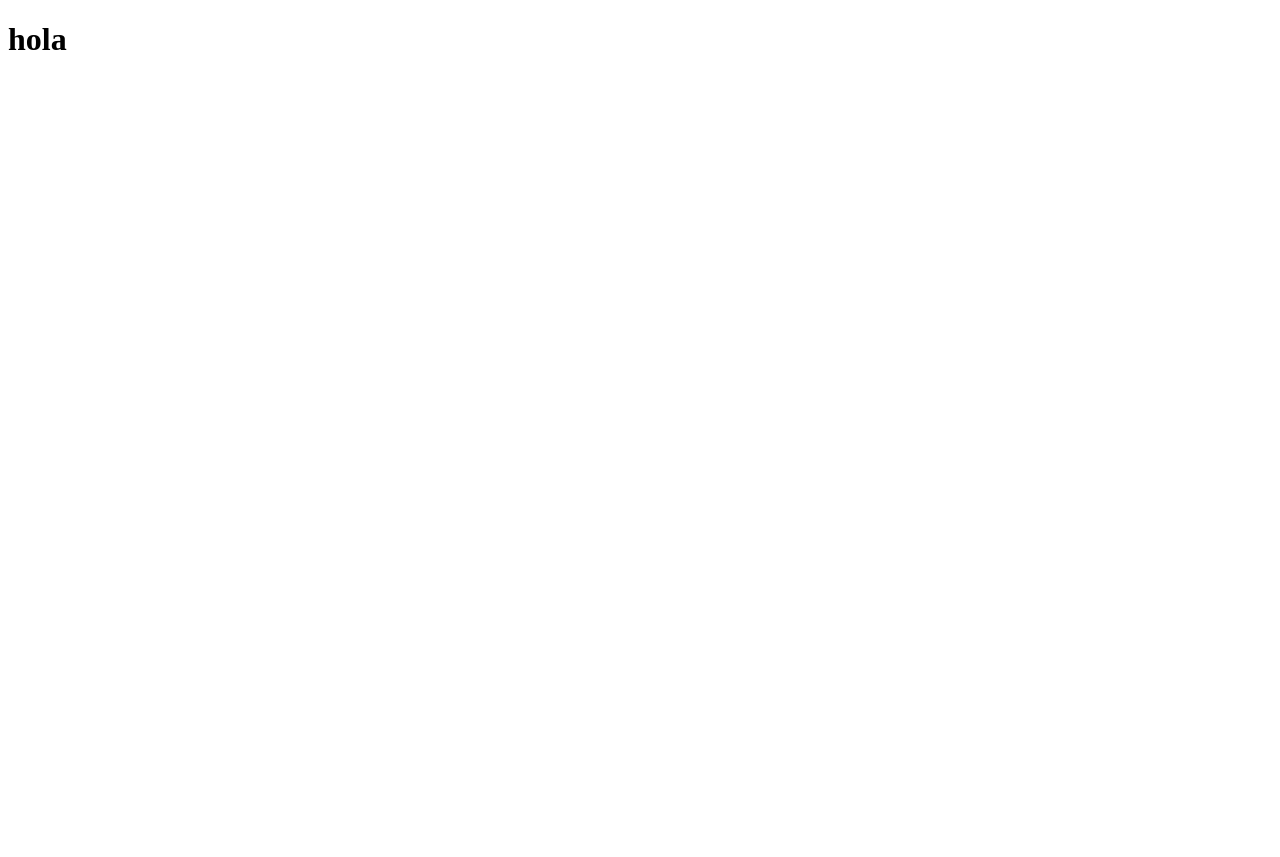
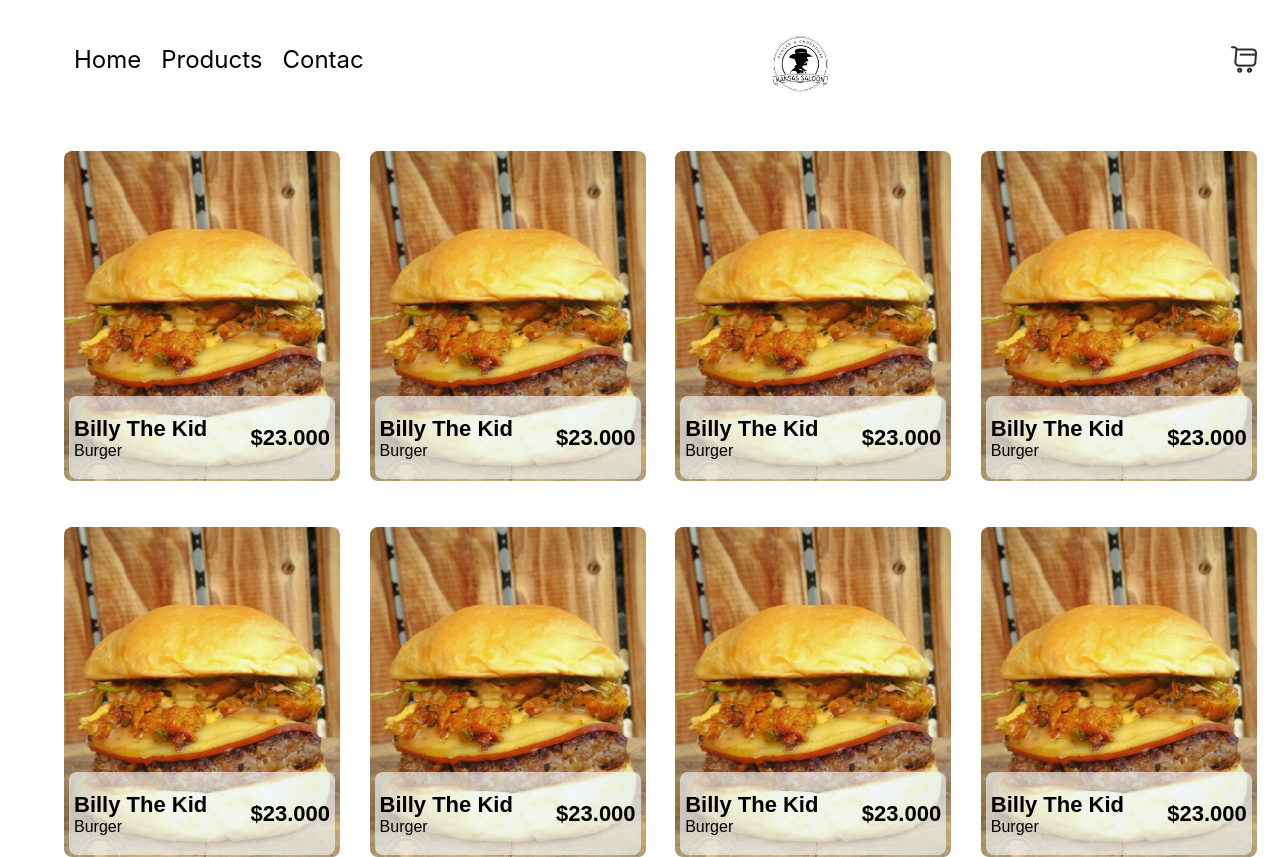
Before and after one commit to germanstv/ecomerce-responsive, a plain HTML site: page products.html in a window 1280 px wide. Before the commit the page ends 800 px from the top, so only its background shows below. Drawn offline with nearby package versions, Linux system fonts and the light colour scheme.

Commit message:
se agrego la seccion productos

```diff
--- a/products.html
+++ b/products.html
@@ -1,11 +1,107 @@
 <!DOCTYPE html>
 <html lang="en">
-<head>
-    <meta charset="UTF-8">
-    <meta name="viewport" content="width=device-width, initial-scale=1.0">
-    <title>Document</title>
-</head>
-<body>
-    <h1>hola</h1>
-</body>
+  <head>
+    <meta charset="UTF-8" />
+    <meta name="viewport" content="width=device-width, initial-scale=1.0" />
+    <link rel="stylesheet" href="./styles/products.css" />
+    <title>Products</title>
+    <script src="https://unpkg.com/boxicons@2.1.4/dist/boxicons.js"></script>
+  </head>
+  <body>
+    <nav>
+      <div class="left">
+        <p>Home</p>
+        <p>Products</p>
+        <p>Contac</p>
+      </div>
+      <img
+        src="./images/logo negro.png"
+        alt="logo"
+        style="width: 60px"
+        class="logo"
+      />
+      <img
+        src="./images/Search and Cart.png"
+        alt="carrito de compras"
+        class="carrito"
+      />
+      <div class="burger-icon">
+        <box-icon name="menu"></box-icon>
+      </div>
+    </nav>
+    <main class="cards-container">
+      <div class="card">
+        <div class="info-card">
+          <div class="np">
+            <h4 class="name">Billy The Kid</h4>
+            <p>Burger</p>
+          </div>
+          <h4>$23.000</h4>
+        </div>
+      </div>
+      <div class="card">
+        <div class="info-card">
+          <div class="np">
+            <h4 class="name">Billy The Kid</h4>
+            <p>Burger</p>
+          </div>
+          <h4>$23.000</h4>
+        </div>
+      </div>
+      <div class="card">
+        <div class="info-card">
+          <div class="np">
+            <h4 class="name">Billy The Kid</h4>
+            <p>Burger</p>
+          </div>
+          <h4>$23.000</h4>
+        </div>
+      </div>
+      <div class="card">
+        <div class="info-card">
+          <div class="np">
+            <h4 class="name">Billy The Kid</h4>
+            <p>Burger</p>
+          </div>
+          <h4>$23.000</h4>
+        </div>
+      </div>
+      <div class="card">
+        <div class="info-card">
+          <div class="np">
+            <h4 class="name">Billy The Kid</h4>
+            <p>Burger</p>
+          </div>
+          <h4>$23.000</h4>
+        </div>
+      </div>
+      <div class="card">
+        <div class="info-card">
+          <div class="np">
+            <h4 class="name">Billy The Kid</h4>
+            <p>Burger</p>
+          </div>
+          <h4>$23.000</h4>
+        </div>
+      </div>
+      <div class="card">
+        <div class="info-card">
+          <div class="np">
+            <h4 class="name">Billy The Kid</h4>
+            <p>Burger</p>
+          </div>
+          <h4>$23.000</h4>
+        </div>
+      </div>
+      <div class="card">
+        <div class="info-card">
+          <div class="np">
+            <h4 class="name">Billy The Kid</h4>
+            <p>Burger</p>
+          </div>
+          <h4>$23.000</h4>
+        </div>
+      </div>
+    </main>
+  </body>
 </html>
--- a/styles/index.css
+++ b/styles/index.css
@@ -1,51 +1,50 @@
-*{
+* {
   margin: 0;
   padding: 0;
 }
 
-nav, .left{
+nav,
+.left {
   display: flex;
   justify-content: space-between;
   align-items: center;
   padding: 5px;
 }
 
-.burger-icon{
+.burger-icon {
   display: none;
 }
 
-nav{
-    font-family: 'inter', sans-serif;
+nav {
+  font-family: "inter", sans-serif;
   font-size: 24px;
   font-weight: 400;
   margin-top: 32px;
-    margin-left: 117px;
+  margin-left: 5%;
   width: 1188px;
-    background-color: rgba(44, 43, 43, 0.075);
   height: 45px;
   border-radius: 8px;
   margin-bottom: 64px;
 }
 
-.left{
+.left {
   gap: 20px;
 }
 
-main{
+main {
   background-image: url(../images/Fondo\ portada.jpg);
-    background-size:100%;
+  background-size: 100%;
   background-repeat: no-repeat;
   width: 1097.5px;
   height: 491px;
   position: relative;
-    margin-left: 117px;
+  margin-left: 5%;
   border-radius: 10px;
   box-shadow: 0px 10px 20px rgb(0, 0, 0);
-
 }
 
-h1{
-    font-family: 'inter', sans-serif;
+h1 {
+  font-family: "inter", sans-serif;
   font-weight: 400;
   font-size: 89.8px;
   position: absolute;
@@ -54,15 +53,15 @@ h1{
   z-index: 2;
 }
 
-h4{
+h4 {
   display: none;
 }
 
-span{
-    color: #FFFFFF;
+span {
+  color: #ffffff;
 }
 
-.product{
+.product {
   position: absolute;
   left: 638px;
   width: 340px;
@@ -71,7 +70,7 @@ span{
   box-shadow: 0px 10px 20px rgb(0, 0, 0);
 }
 
-button{
+button {
   background: transparent;
   border: none;
   display: flex;
@@ -80,18 +79,18 @@ button{
   cursor: pointer;
   font-size: 32px;
   font-weight: 600;
-    font-family: 'poppins', sans-serif;
+  font-family: "poppins", sans-serif;
   margin-top: 376px;
   margin-left: 31px;
   transition: 0.3s;
 }
 
-button:hover{
+button:hover {
   color: aliceblue;
 }
 
-@media screen and (max-width: 500px){
-    nav{
+@media screen and (max-width: 500px) {
+  nav {
     width: 343px;
     height: 29px;
     display: flex;
@@ -99,49 +98,50 @@ button:hover{
     margin-left: 5%;
   }
 
-    nav p, .carrito{
+  nav p,
+  .carrito {
     display: none;
   }
 
-    .left{
+  .left {
     display: none;
   }
 
-    .burger-icon{
+  .burger-icon {
     display: block;
   }
 
-    main{
+  main {
     width: 342px;
     height: 380px;
     margin-left: 5%;
-        background-size:cover;
+    background-size: cover;
     background-repeat: no-repeat;
   }
 
-    .product{
+  .product {
     left: 12px;
     width: 246px;
     height: 300px;
   }
 
-    h1{
+  h1 {
     display: none;
   }
 
-    h4{
+  h4 {
     display: block;
     position: absolute;
     z-index: 2;
     top: 45px;
     left: 23px;
     font-size: 30px;
-        font-family: 'Inter', sans-serif;
+    font-family: "Inter", sans-serif;
     font-weight: 700;
     letter-spacing: 19px;
   }
 
-    button{
+  button {
     top: -54px;
     left: 25px;
   }
--- a/styles/products.css
+++ b/styles/products.css
@@ -0,0 +1,91 @@
+* {
+  margin: 0;
+  padding: 0;
+}
+
+nav {
+  font-family: "inter", sans-serif;
+  font-size: 24px;
+  font-weight: 400;
+  margin-top: 32px;
+  margin-left: 5%;
+  width: 1188px;
+  height: 45px;
+  border-radius: 8px;
+  margin-bottom: 64px;
+}
+
+nav,
+.left {
+  display: flex;
+  justify-content: space-between;
+  align-items: center;
+  padding: 5px;
+}
+
+.left {
+  gap: 20px;
+}
+
+.burger-icon {
+  display: none;
+}
+
+.cards-container {
+  display: grid;
+  grid-template-columns: repeat(4, 19.1pc);
+  width: 1202px;
+  height: 600px;
+  margin-left: 5%;
+}
+
+.card {
+  background-image: url(../images/burger.jpeg);
+  background-size: cover;
+  width: 276px;
+  height: 330px;
+  border-radius: 8px;
+  display: flex;
+  justify-content: center;
+  margin-bottom: 46px;
+}
+
+.info-card {
+  display: flex;
+  justify-content: space-between;
+  align-items: center;
+  padding: 5px;
+  background-color: rgba(240, 248, 255, 0.638);
+  width: 256px;
+  height: 73px;
+  border-radius: 8px;
+  margin-top: 245px;
+}
+
+h4 {
+  font-family: "Poppins", sans-serif;
+  font-size: 22px;
+}
+
+.np p {
+  font-family: sans-serif;
+}
+
+@media screen and (max-width: 500px) {
+  .cards-container {
+    grid-template-columns: repeat(1, 1pc);
+  }
+
+  .left,
+  .carrito {
+    display: none;
+  }
+
+  .burger-icon {
+    display: block;
+  }
+
+  nav {
+    width: 270px;
+  }
+}
```
Also changed, not shown: index.html (+25 -10 lines). Lines whose indentation alone changed are shown as unchanged.
